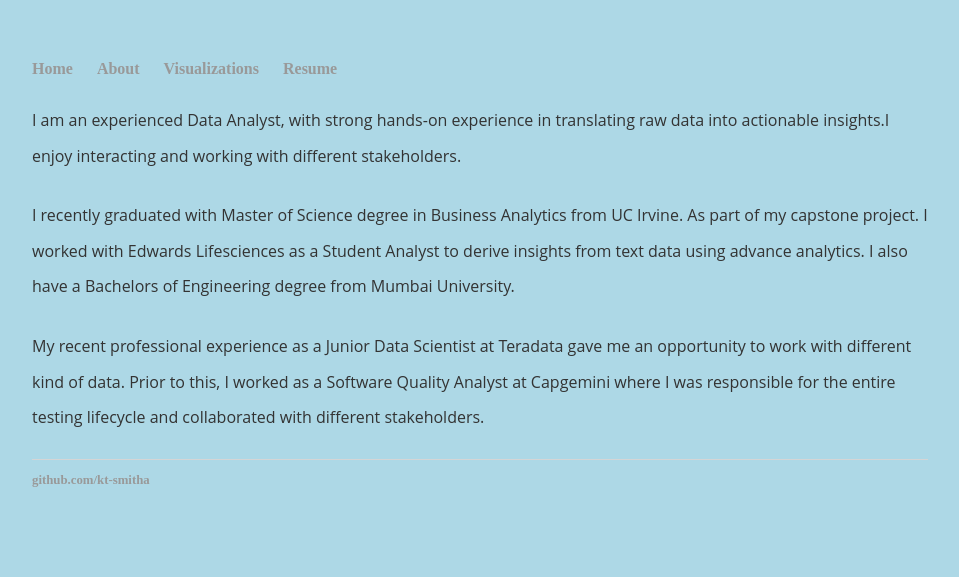
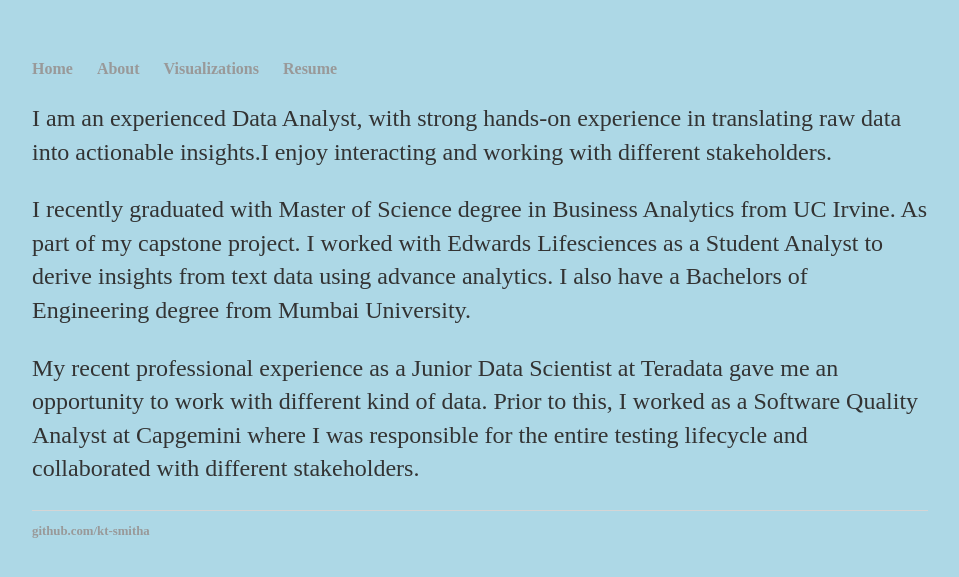
Before and after one commit to kt-smitha/kt-smitha.github.io, a Jekyll site: the page built from about/index.html, in a window 1280 px wide. Shown: the top 577 px of the page, without its empty margins (160-1119 px from the left). Built offline with Jekyll 4.4.1, drawn with Linux system fonts in a browser that asks for light colours.

Commit message:
Update index.html

```diff
--- a/about/index.html
+++ b/about/index.html
@@ -9,10 +9,10 @@
 
 <div class="blurb">
 
-	<p><font face = "Open Sans" size = "3">I am an experienced Data Analyst, with strong hands-on experience in translating raw data into actionable insights.I enjoy interacting and working with different stakeholders.</font></p>
+	<p>I am an experienced Data Analyst, with strong hands-on experience in translating raw data into actionable insights.I enjoy interacting and working with different stakeholders.</p>
 
-	<p><font face = "Open Sans" size = "3">I recently graduated with Master of Science degree in Business Analytics from UC Irvine. As part of my capstone project. I worked with Edwards Lifesciences as a Student Analyst to derive insights from text data using advance analytics. I also have a Bachelors of Engineering degree from Mumbai University.</font></p>
+	<p>I recently graduated with Master of Science degree in Business Analytics from UC Irvine. As part of my capstone project. I worked with Edwards Lifesciences as a Student Analyst to derive insights from text data using advance analytics. I also have a Bachelors of Engineering degree from Mumbai University.</p>
 
-	<p><font face = "Open Sans" size = "3">My recent professional experience as a Junior Data Scientist at Teradata gave me an opportunity to work with different kind of data. Prior to this, I worked as a Software Quality Analyst at Capgemini where I was responsible for the entire testing lifecycle and collaborated with different stakeholders.</font></p>
+	<p>My recent professional experience as a Junior Data Scientist at Teradata gave me an opportunity to work with different kind of data. Prior to this, I worked as a Software Quality Analyst at Capgemini where I was responsible for the entire testing lifecycle and collaborated with different stakeholders.</p>
 
 </div><!-- /.blurb -->
```
